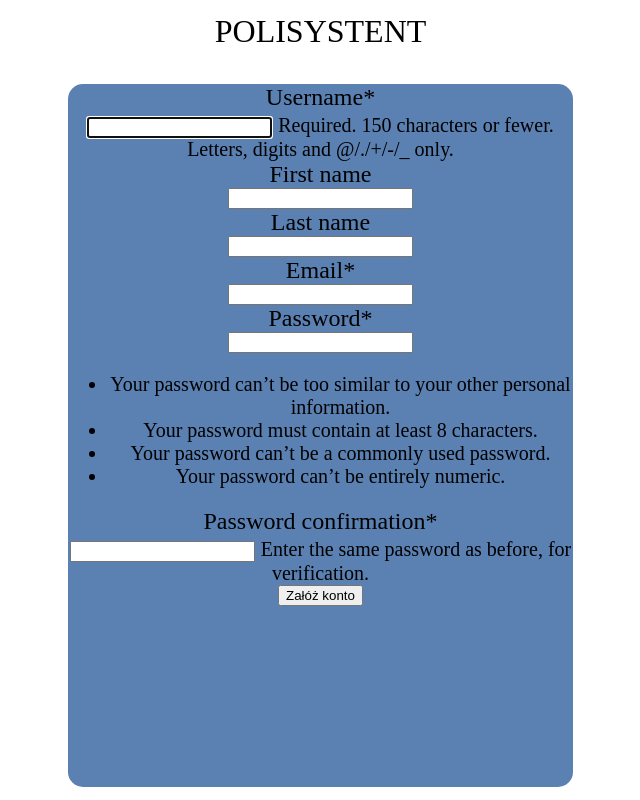
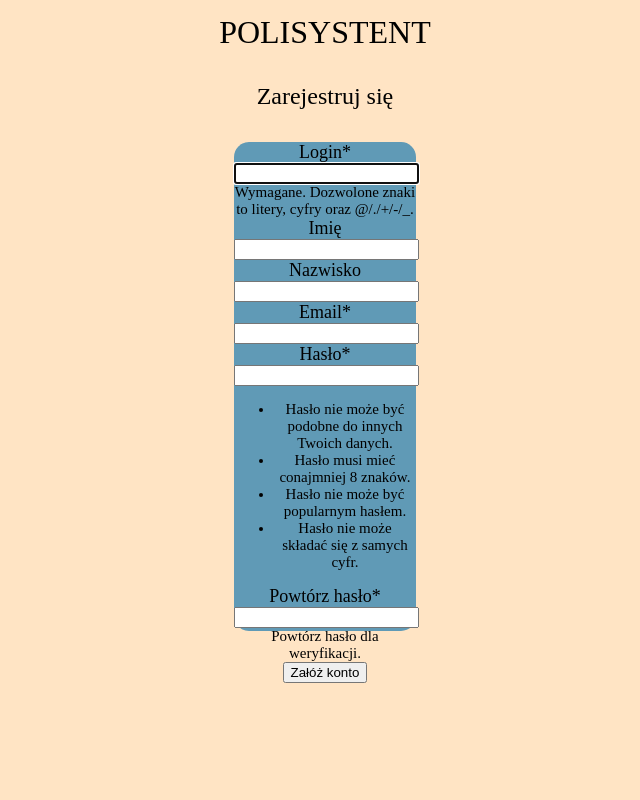
Before and after one commit to mateuszkochanek/student-helper, a Django app: page /register/ in a window 1280 px wide. Shown: the whole page, without its empty margins (266-906 px from the left). Run offline with Django 3.2, Linux system fonts and the light colour scheme; some libraries are stand-ins or nearby versions.

Commit message:
+ registration looking better

```diff
--- a/register/forms.py
+++ b/register/forms.py
@@ -9,3 +9,19 @@ class RegisterForm(UserCreationForm):
     class Meta:
         model = User
         fields = ["username", "first_name", "last_name", "email", "password1", "password2"]
+
+    def __init__(self, *args, **kwargs):
+        super().__init__(*args, **kwargs)
+        self.fields["username"].label = "Login"
+        self.fields["username"].help_text = "Wymagane. Dozwolone znaki to litery, cyfry oraz @/./+/-/_."
+        self.fields["first_name"].label = "Imię"
+        self.fields["last_name"].label = "Nazwisko"
+        self.fields["password1"].label = "Hasło"
+        self.fields["password2"].label = "Powtórz hasło"
+        self.fields[
+            'password1'].help_text = "<ul><li>Hasło nie może być podobne do innych Twoich danych.</li><li>Hasło musi " \
+                                     "mieć conajmniej 8 znaków.</li><li>Hasło nie może być popularnym " \
+                                     "hasłem.</li><li>Hasło nie może składać się z samych cyfr.</li></ul> "
+        self.fields["password2"].help_text = "Powtórz hasło dla weryfikacji."
+        for key in self.fields:
+            self.fields[key].error_messages['required'] = "To pole jest wymagane."
--- a/register/templates/register/register.html
+++ b/register/templates/register/register.html
@@ -8,6 +8,9 @@
     <div class="titlebar">
         POLISYSTENT
     </div>
+    <div class="subtitlebar">
+        Zarejestruj się
+    </div>
     <div class="formbar">
         <form method="post">
             {% csrf_token %}
--- a/static/css/register.css
+++ b/static/css/register.css
@@ -16,13 +16,26 @@
     max-height: 32px;
 }
 
-.formbar {
+.subtitlebar {
     grid-column: 4 / 9;
-    grid-row: 2 / 20;
+    grid-row: 2;
     text-align: center;
     font-size: 24px;
     margin: 1%;
-    max-height: 100%;
-    background-color: #5b80b2;
+    max-height: 32px;
+}
+
+.formbar {
+    grid-column: 6 / 7;
+    grid-row: 3 / 20;
+    text-align: center;
+    font-size: 18px;
+    margin: 1%;
+    max-height: 75%;
+    background-color: #609ab6;
     border-radius: 15px;
 }
+
+body {
+    background-color: bisque;
+}
```
